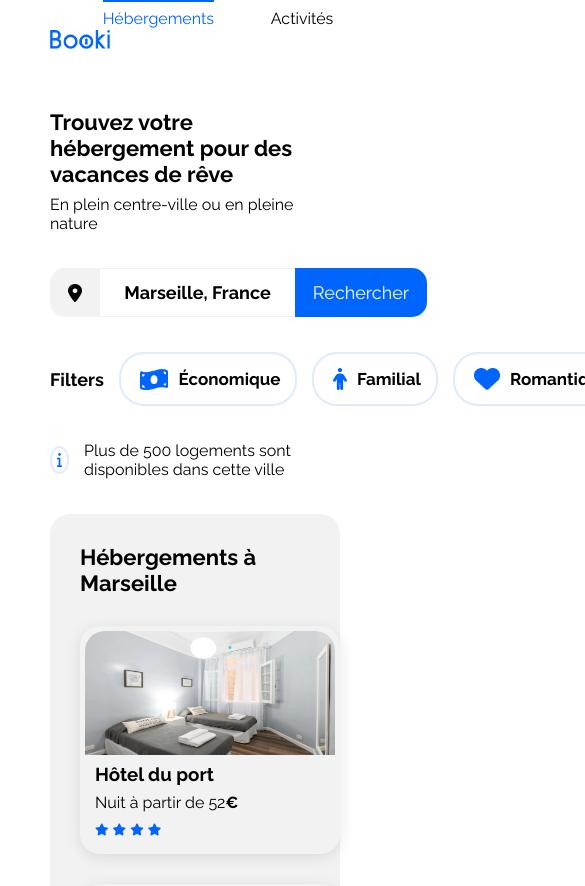
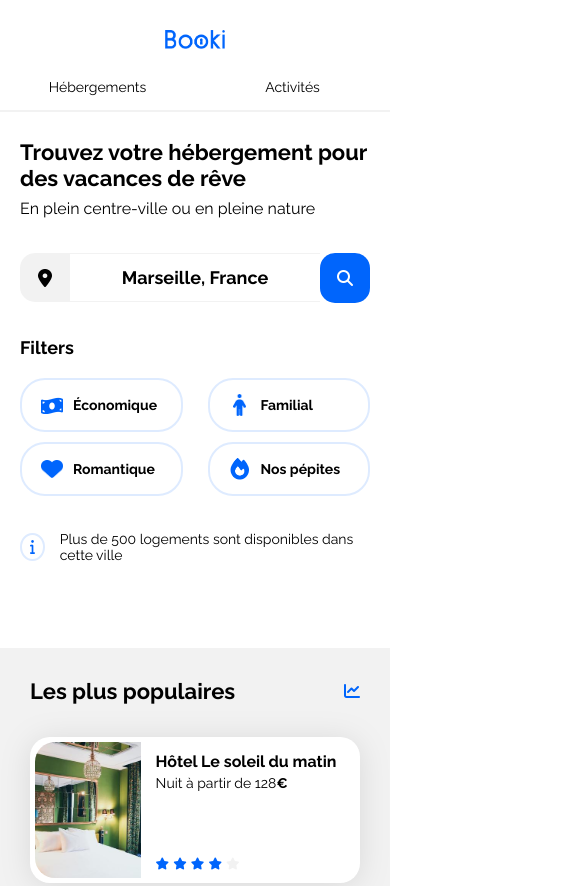
Before and after one commit to OpenClassroomMarius/2_Booki, a plain HTML site: page index.html in a window 390 px wide. Shown: the top 886 px of the page, 585 px wide, since content can reach past the window. Drawn offline with Linux system fonts and the light colour scheme.

Commit message:
finished

```diff
--- a/css/style.css
+++ b/css/style.css
@@ -3,33 +3,37 @@
     --main-bg-color: #F2F2F2;
     --filter-bg-color: #DEEBFF;
 }
-
 * {
     font-family: 'Raleway', sans-serif;
     margin: 0;
     padding: 0;
 }
-
 a {
     color: inherit;
     text-decoration: none;
 }
-
-h2{
+h2 {
     font-size: 18px;
 }
-
+h3 {
+    font-size: 16px;
+}
+p {
+    font-size: 14px;
+}
 a:visited {
     color: inherit;
 }
-
 body {
     display: flex;
     justify-content: center;
 }
-
-button{
+button {
     cursor: pointer;
+}
+h1{
+    font-size: 22px;
+    margin-bottom: 8px;
 }
 
 .bookiPage{
@@ -47,6 +51,14 @@ button{
     margin-bottom: 30px;
 }
 
+.headerMobile{
+    display: none;
+}
+
+.headerLandscape{
+    display: flex;
+}
+
 .bookiHeaderLogo{
     height: 19px;
     margin-left: 50px;
@@ -58,16 +70,15 @@ button{
 .selectorPageHeader{
     position: absolute;
     right: 0;
-    display: flex;
     width: 344px;
     height: 35px;
     justify-content: space-evenly;
 }
 .selectorTxt{
+    color: #000000;
+}
+.selectorTxt:hover{
     color: var(--main-color);
-}
-.selectorTxtNotSelected{
-    color: #000000;
 }
 .headerNav{
     display: flex;
@@ -78,23 +89,12 @@ button{
     border-top: 2px transparent solid;
 }
 .headerNav:hover{
-    border-top: 2px solid var(--main-color);
-    color: var(--main-color);
-}
-.headerSelected{
     border-top: 2px solid var(--main-color) !important;
     color: var(--main-color);
 }
-
-h1{
-    font-size: 22px;
-    margin-bottom: 8px;
-}
-p{
-    font-size: 16px;
-}
 .topTxt{
     margin-bottom: 35px;
+    font-size: 16px;
 }
 .formTownContainer{
     width: 377px;
@@ -131,10 +131,27 @@ p{
     border-radius: 0 15px 15px 0;
     font-size: 18px;
 }
+.searchBtnSmall{
+    width: 50px;
+    height: 50px;
+    background-color: var(--main-color);
+    color: white;
+    border: none;
+    border-radius: 15px;
+    display: none;
+}
+.searchLogo{
+    margin: auto;
+    display: none;
+}
 .filtersContainer{
     display: flex;
     margin-top: 35px;
     align-items: center;
+}
+.allFilters{
+    display: flex;
+    width: 100%;
 }
 .filterTopTxt{
     margin-right: 15px;
@@ -146,21 +163,27 @@ p{
     border: 2px solid var(--filter-bg-color);
     border-radius: 25px;
     margin-right: 15px;
+    padding-left: 19px;
+    padding-right: 19px;
     cursor: pointer;
 }
 .oneFilter:hover{
     background-color: var(--filter-bg-color);
 }
+.imgFilterContainer{
+    height: 100%;
+    width: 22px;
+    display: flex;
+}
 .oneFilterIcon{
-    height: 22px;
+    max-width: 22px;
+    max-height: 22px;
     margin: auto;
-    margin-left: 19px;
 }
 
 .oneFilterTxt{
     margin: auto;
     margin-left: 10px;
-    margin-right: 15px;
     font-size: 17px;
 }
 
@@ -195,10 +218,10 @@ p{
     display: flex;
     justify-content: space-between;
     margin-bottom: 65px;
+    gap:30px
 }
 .oneActitivie{
     width: 297.5px;
-    height: 439px;
     border-radius: 20px;
     box-shadow: 0px 3px 15px 0px #0000001A;
     cursor: pointer;
@@ -208,6 +231,7 @@ p{
     height: 380px;
     width: 100%;
     margin-bottom: 0;
+    object-fit: cover;
 }
 .alignOneActivitiesTxt{
     height: calc(439px - 380px);
@@ -217,9 +241,9 @@ p{
     margin-top: auto;
     margin-bottom: auto;
     margin-left: 19px;
+    font-size: 16px;
 }
 .footerContainer{
-    width: 100%;
     height: 123px;
     padding: 20px;
     margin-top: 35px;
@@ -237,6 +261,10 @@ p{
     margin-top: 10px;
     font-size: 16px;
     cursor: pointer;
+}
+.moreTxt{
+    cursor: pointer;
+    width: fit-content;
 }
 
 .hebergementsContainer{
@@ -316,7 +344,6 @@ p{
 }
 
 .hebergements-and-populaires section {
-    background-color: var(--main-bg-color);
     border-radius: 20px;
     padding: 30px;
     box-sizing: border-box;
@@ -325,11 +352,13 @@ p{
 /****** Hebergements ***********/
 .hebergements {
     width: 65%;
+    background-color: var(--main-bg-color);
 }
 
 /****** Populaires ***********/
 .populaires {
     width: 32%;
+    background-color: var(--main-bg-color);
 }
 
 .populaires-title {
@@ -404,9 +433,147 @@ p{
     .populaires-cards .card-subtitle {
         font-size: 13px;
     }
+    .oneActivitieImg{
+        height: 200px;
+    }
+    .filtersContainer {
+        flex-wrap: wrap;
+        flex-direction: row;
+        align-items: center;
+        justify-content: flex-start;
+    }
+
+    .filterTopTxt {
+        order: -1;
+        flex-basis: 100%;
+        margin-right: 0;
+        margin-bottom: 20px;
+    }
+    .oneFilterTxt{
+        font-size: 16px;
+    }
 }
 
 /* Small devices (phones, less than 768px) */
 @media (max-width: 767.98px) {
-    /* ... */
+    header{
+        flex-direction: column;
+        align-items: center;
+    }
+    .bookiHeaderLogo{
+        margin-top: 30px;
+        margin-bottom: 30px;
+    }
+    .selectorPageHeader{
+        position: relative;
+        width: 100%;
+    }
+    .bookiPage{
+        padding: 0;
+    }
+    .topInformation{
+        padding-top: 30px;
+        padding-left: 20px;
+        padding-right: 20px;
+    }
+    .searchBtn{
+        display: none;
+    }
+    .allActivities{
+        flex-direction: column;
+        gap: 30px;
+    }
+    footer{
+        width: 100%;
+    }
+    .footerContainer{
+        width: fit-content;
+        flex-direction: column;
+        height: fit-content;
+    }
+    .searchBtnSmall{
+        display: flex;
+    }
+    .searchLogo{
+        display: block;
+        color: white;
+    }
+    .oneFooterContainer{
+        width: 100%;
+        margin-bottom: 50px;
+    }
+    .inputTown{
+        width: calc(100% - 50px - 50px);
+    }
+    .oneFilter{
+        width: calc(162.5px - 19px - 19px - 2px - 2px);
+        margin-right: 0px;
+    }
+    .allFilters{
+        gap: 10px;
+        flex-wrap: wrap;
+        justify-content: space-between;
+    }
+    .hebergements-and-populaires{
+        flex-direction: column-reverse;
+    }
+    .hebergements-and-populaires section{
+        border-radius: 0;
+    }
+    .populaires-cards{
+        flex-direction: column;
+    }
+    .populaires-cards a{
+        width: 100%;
+    }
+    .hebergements{
+        background-color: white !important;
+    }
+    .hebergementsCard{
+        width: 100%;
+    }
+    .hebergementImg{
+        width: 100%;
+        object-fit: cover;
+    }
+    .populaires-cards .card-title{
+        font-size: 16px;
+    }
+    .populaires-cards .card-subtitle{
+        font-size: 14px;
+    }
+    .oneActitivie{
+        width: 100%;
+    }
+    .footerContainer{
+        width: calc(100% - 30px - 30px);
+        padding: 30px;
+    }
+    .formTownContainer{
+        width: 100%;
+    }
+    .oneFilterTxt{
+        font-size: 14px;
+    }
+    .headerLandscape{
+        display: none;
+    }
+    .headerNavMobile{
+        border-bottom: 2px solid #F2F2F2;
+        width: 50%;
+        text-align: center;
+    }
+    .headerNavMobile:hover{
+        border-bottom: 2px solid var(--main-color);
+        color: var(--main-color);
+    }
+    .hebergementNavMobile{
+        margin: auto;
+    }
+    .selectorTxtMobile{
+        margin-bottom: 15px;
+    }
+    .headerMobile{
+        display: flex;
+    }
 }
--- a/index.html
+++ b/index.html
@@ -13,22 +13,31 @@
         crossorigin="anonymous" referrerpolicy="no-referrer" />
     <link rel="stylesheet" href="./css/style.css">
 </head>
-
-<!-- question pour <footer><header> -->
-
 <body>
     <div class="bookiPage">
         <header class="header">
             <img src="./images/logo/Booki.png" alt="booki logo" class="bookiHeaderLogo"/>
-            <div class="selectorPageHeader">
-                <a href="#accomodationContainer" class="headerNav headerSelected">
-                    <div class="hebergementNav firstNavSelector">
+            <div class="selectorPageHeader headerLandscape">
+                <a href="#accomodationContainer" class="headerNav">
+                    <div class="hebergementNav">
                         <p class="selectorTxt">Hébergements</p>
                     </div>
                 </a>
                 <a href="#activitiesContainer" class="headerNav">
                     <div class="hebergementNav">
-                        <p class="selectorTxt selectorTxtNotSelected">Activités</p>
+                        <p class="selectorTxt">Activités</p>
+                    </div>
+                </a>
+            </div>
+            <div class="selectorPageHeader headerMobile">
+                <a href="#accomodationContainer" class="headerNavMobile">
+                    <div class="hebergementNavMobile">
+                        <p class="selectorTxtMobile">Hébergements</p>
+                    </div>
+                </a>
+                <a href="#activitiesContainer" class="headerNavMobile">
+                    <div class="hebergementNavMobile">
+                        <p class="selectorTxtMobile">Activités</p>
                     </div>
                 </a>
             </div>
@@ -43,25 +52,38 @@
                     </div>
                     <input type="text" name="Ville" id="town" placeholder="Ville" class="inputTown" value="Marseille, France"/>
                     <button type="submit" class="searchBtn">Rechercher</button>
+                    <div class="searchBtnSmall">
+                        <i class="fa-solid fa-search searchLogo" aria-hidden="true"></i>
+                    </div>
                 </form>
             </div>
             <div class="filtersContainer">
                 <h2 class="filterTopTxt">Filters</h2>
+                <div class="allFilters">
                     <div class="oneFilter">
+                        <div class="imgFilterContainer">
                             <img src="./images/others/moneyIcon.png" alt="Money Logo" class="oneFilterIcon"/>
+                        </div>
                         <h2 class="oneFilterTxt">Économique</h2>
                     </div>
                     <div class="oneFilter">
+                        <div class="imgFilterContainer">
                             <img src="./images/others/familyIcon.png" alt="Family Logo" class="oneFilterIcon"/>
+                        </div>
                         <h2 class="oneFilterTxt">Familial</h2>
                     </div>
                     <div class="oneFilter">
+                        <div class="imgFilterContainer">
                             <img src="./images/others/heartIcon.png" alt="Heart Logo" class="oneFilterIcon"/>
+                        </div>
                         <h2 class="oneFilterTxt">Romantique</h2>
                     </div>
                     <div class="oneFilter">
-                    <img src="./images/others/fireIcon.png" alt="Fire Logo" class="oneFilterIcon filterSelected"/>
+                        <div class="imgFilterContainer">
+                            <img src="./images/others/fireIcon.png" alt="Fire Logo" class="oneFilterIcon"/>
+                        </div>
                         <h2 class="oneFilterTxt">Nos pépites</h2>
+                    </div>
                 </div>
             </div>
             <div class="quantityFoundAccomodation">
```
Also changed, not shown: 1 other file. Lines whose indentation alone changed are shown as unchanged.
